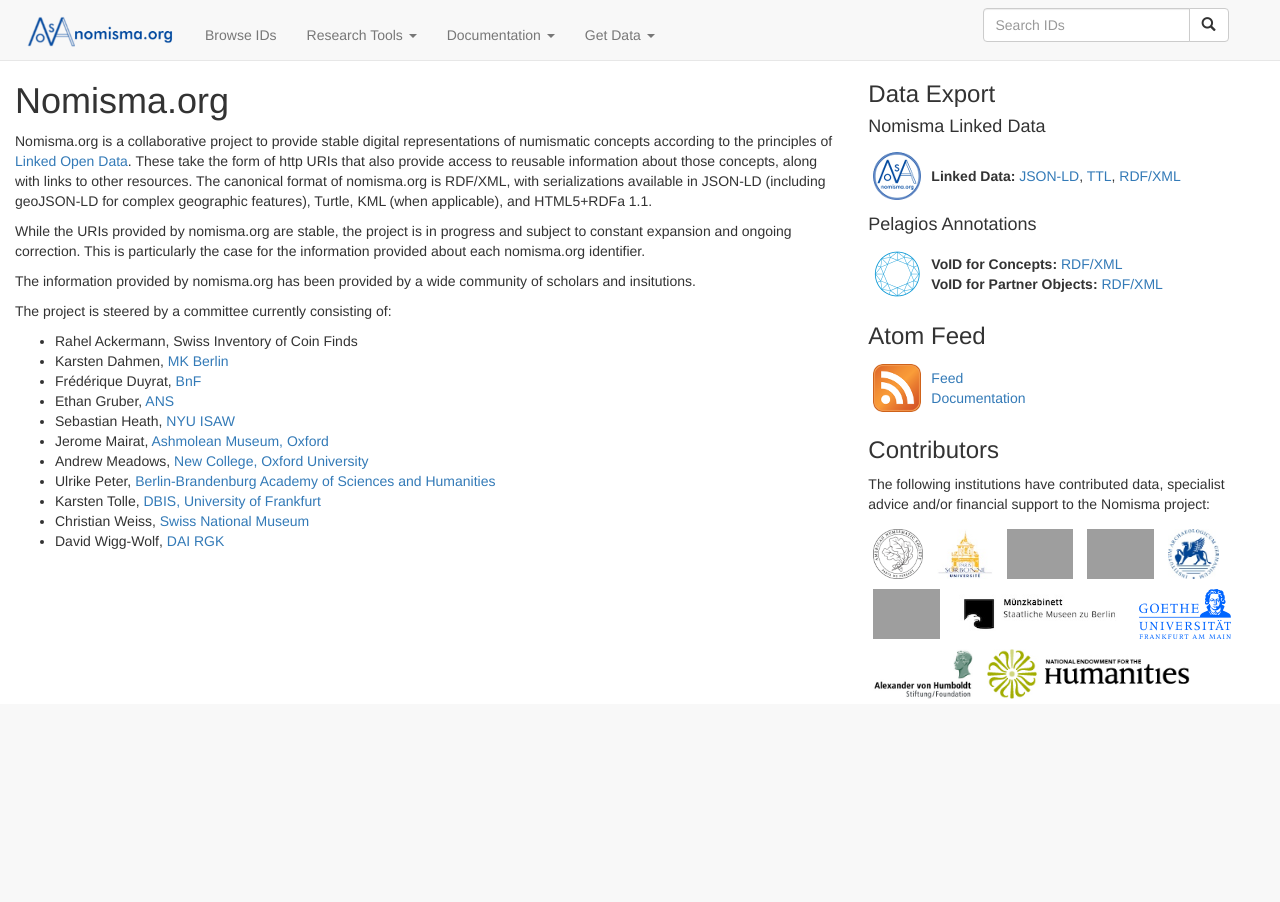
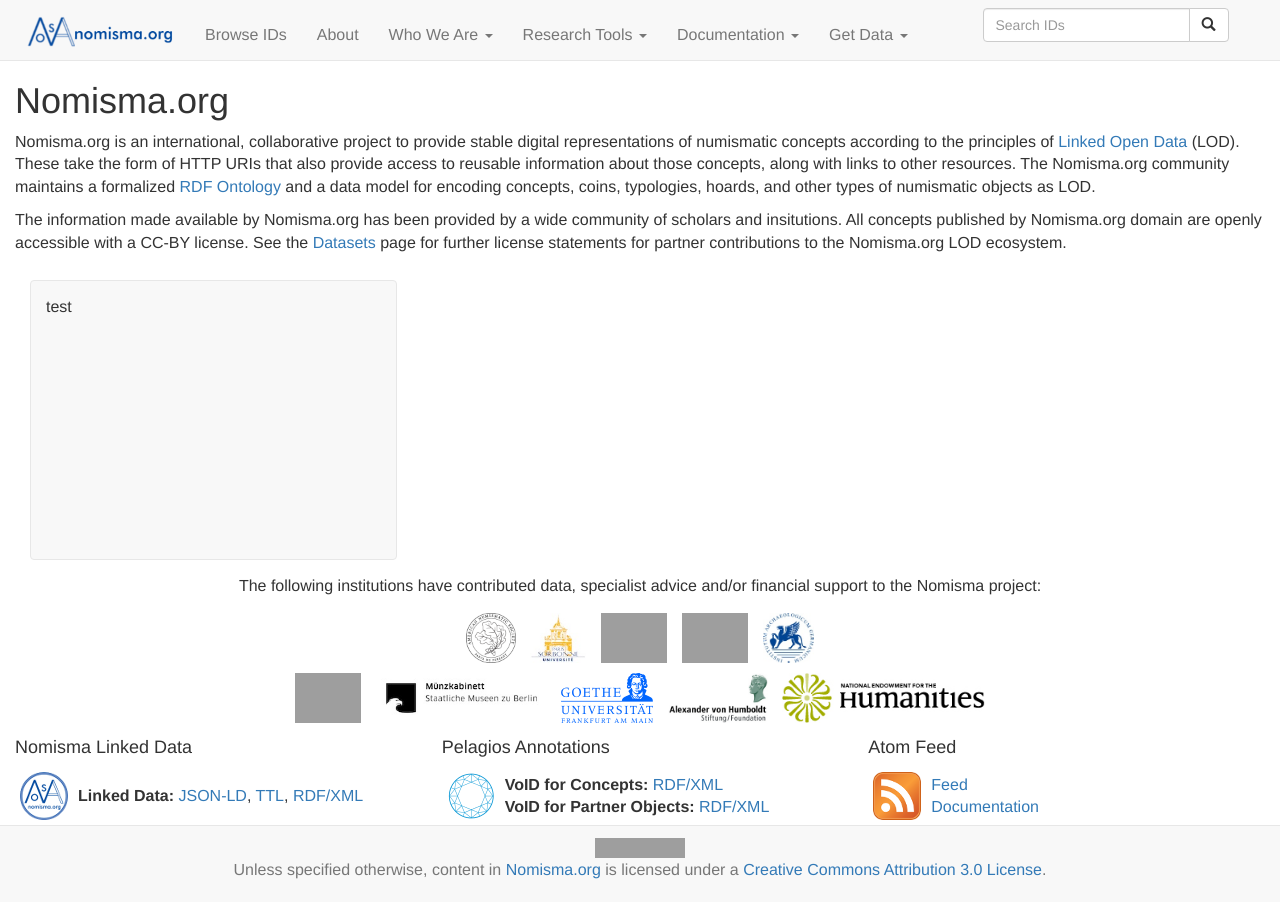
Before and after one commit to nomisma/site, a Jekyll site: the page built from index.md, in a window 1280 px wide. Built offline with Jekyll 4.4.1, drawn with Linux system fonts in a browser that asks for light colours; grey boxes are pictures that could not be loaded.

Commit message:
added further pages, began restructuring index page

```diff
--- /dev/null
+++ b/_includes/structure/footer.html
@@ -0,0 +1,8 @@
+<div id="footer">
+    <div class="container-fluid">
+        <p class="text-muted"><a href="http://creativecommons.org/licenses/by/3.0/"><img alt="Creative Commons License" style="border-width:0"
+            src="http://i.creativecommons.org/l/by/3.0/88x31.png"/></a><br/>Unless specified otherwise, content in <a href="http://nomisma.org"
+                xmlns:dc="http://purl.org/dc/elements/1.1/">Nomisma.org</a> is licensed under a <a xmlns:cc="http://creativecommons.org/ns#" href="http://creativecommons.org/licenses/by/3.0/"
+                    >Creative Commons Attribution 3.0 License</a>.</p>
+    </div>
+</div>
--- a/_includes/structure/navigation.html
+++ b/_includes/structure/navigation.html
@@ -15,6 +15,23 @@
             <ul class="nav navbar-nav">
                 <li>
                     <a href="{{ site.baseurl }}/browse">Browse IDs</a>
+                </li>
+                <li>
+                    <a href="{{ site.baseurl }}/about">About</a>
+                </li>
+                <li class="dropdown">
+                    <a href="#" class="dropdown-toggle" data-toggle="dropdown">Who We Are <b class="caret"></b></a>
+                    <ul class="dropdown-menu">
+                        <li>
+                            <a href="{{ site.baseurl }}/about/scientific_committee">Scientific Committee</a>
+                        </li>
+                        <li>
+                            <a href="{{ site.baseurl }}/about/working_groups">Working Groups</a>
+                        </li>
+                        <li>
+                            <a href="{{ site.baseurl }}/editor/">Editors</a>
+                        </li>
+                    </ul>
                 </li>
                 <li class="dropdown">
                     <a href="#" class="dropdown-toggle" data-toggle="dropdown">Research Tools <b class="caret"></b></a>
--- a/_layouts/default.html
+++ b/_layouts/default.html
@@ -18,5 +18,7 @@
                     {{ content }}
                 </div>
         </div>
+
+        {% include /structure/footer.html %}
     </body>
 </html>
--- a/_layouts/index.html
+++ b/_layouts/index.html
@@ -15,15 +15,79 @@
 
         <div class="container-fluid content">
             <div class="row">
-                <div class="col-md-8">
+                <div class="col-md-12">
                     <h1>{{ page.title }}</h1>
 
                     {{ content }}
                 </div>
+
+            </div>
+            <div class="row">
                 <div class="col-md-4">
-                    <div>
-                        <h3>Data Export</h3>
-                        <div>
+                    <div class="card">
+                        test
+                    </div>
+                </div>
+            </div>
+            <div class="row">
+                <div class="col-md-12 text-center">
+                    <p>The following institutions have contributed data, specialist advice and/or financial support to the Nomisma project:</p>
+
+                    <span class="media">
+                        <a href="http://numismatics.org" title="http://numismatics.org">
+                            <img src="{{ site.baseurl }}/images/ans_large.png" alt="http://numismatics.org"></img>
+                        </a>
+                    </span>
+                    <span class="media">
+                        <a href="http://www.paris-sorbonne.fr/" title="http://www.paris-sorbonne.fr/">
+                            <img src="{{ site.baseurl }}/images/paris-small.jpg" alt="http://www.paris-sorbonne.fr/"></img>
+                        </a>
+                    </span>
+                    <span class="media">
+                        <a href="http://finds.org.uk/" title="http://finds.org.uk/">
+                            <img src="http://finds.org.uk/images/logos/pas.gif" alt="http://finds.org.uk/"></img>
+                        </a>
+                    </span>
+                    <span class="media">
+                        <a href="http://www.britishmuseum.org/" title="http://www.britishmuseum.org/">
+                            <img src="http://finds.org.uk/images/logos/bm_logo.png" alt="http://www.britishmuseum.org/"></img>
+                        </a>
+                    </span>
+                    <span class="media">
+                        <a href="http://www.dainst.org/" title="http://www.dainst.org/">
+                            <img src="{{ site.baseurl }}/images/GreifBlau.jpg" alt="http://www.dainst.org/"></img>
+                        </a>
+                    </span>
+                    <br/>
+                    <span class="media">
+                        <a href="http://www.ahrc.ac.uk/" title="http://www.ahrc.ac.uk/">
+                            <img src="http://archaeologydataservice.ac.uk/images/logos/org34.png" alt="http://www.ahrc.ac.uk/"></img>
+                        </a>
+                    </span>
+                    <span class="media">
+                        <a href="http://www.smb.museum/ikmk/" title="http://www.smb.museum/ikmk/">
+                            <img src="{{ site.baseurl }}/images/SMB_MK_Black_sRGB.jpg" alt="http://www.smb.museum/ikmk/"></img>
+                        </a>
+                    </span>
+                    <span class="media">
+                        <a href="http://www2.uni-frankfurt.de/" title="http://www2.uni-frankfurt.de/">
+                            <img src="{{ site.baseurl }}/images/goethe.png" alt="http://www2.uni-frankfurt.de/"></img>
+                        </a>
+                    </span>
+                    <span class="media">
+                        <a href="https://www.humboldt-foundation.de/" title="https://www.humboldt-foundation.de/">
+                            <img src="{{ site.baseurl }}/images/AvH_Logo_n7_Word_rgb2.jpg" alt="https://www.humboldt-foundation.de/"></img>
+                        </a>
+                    </span>
+                    <span class="media">
+                        <a href="https://www.neh.gov/" title="The National Endowment for the Humanities">
+                            <img src="{{ site.baseurl }}/images/neh_logo_horizontal_rgb.jpg" alt="NEH Logo"></img>
+                        </a>
+                    </span>
+                </div>
+            </div>
+            <div class="row">
+                <div class="col-md-4">
                     <h4>Nomisma Linked Data</h4>
                     <table class="table-dl">
                         <tr>
@@ -37,7 +101,7 @@
                         </tr>
                     </table>
                 </div>
-                        <div>
+                <div class="col-md-4">
                     <h4>Pelagios Annotations</h4>
                     <table class="table-dl">
                         <tr>
@@ -56,9 +120,8 @@
                         </tr>
                     </table>
                 </div>
-                    </div>
-                    <div>
-                        <h3>Atom Feed</h3>
+                <div class="col-md-4">
+                    <h4>Atom Feed</h4>
                     <table class="table-dl">
                         <tr>
                             <td>
@@ -74,63 +137,10 @@
                         </tr>
                     </table>
                 </div>
-                    <div>
-                        <h3>Contributors</h3>
-                        <p>The following institutions have contributed data, specialist advice and/or financial support to the Nomisma project:</p>
-
-                        <div class="media">
-                            <a href="http://numismatics.org" title="http://numismatics.org">
-                            <img src="{{ site.baseurl }}/images/ans_large.png" alt="http://numismatics.org"></img>
-                            </a>
-                        </div>
-                        <div class="media">
-                            <a href="http://www.paris-sorbonne.fr/" title="http://www.paris-sorbonne.fr/">
-                            <img src="{{ site.baseurl }}/images/paris-small.jpg" alt="http://www.paris-sorbonne.fr/"></img>
-                            </a>
-                        </div>
-                        <div class="media">
-                            <a href="http://finds.org.uk/" title="http://finds.org.uk/">
-                            <img src="http://finds.org.uk/images/logos/pas.gif" alt="http://finds.org.uk/"></img>
-                            </a>
-                        </div>
-                        <div class="media">
-                            <a href="http://www.britishmuseum.org/" title="http://www.britishmuseum.org/">
-                            <img src="http://finds.org.uk/images/logos/bm_logo.png" alt="http://www.britishmuseum.org/"></img>
-                            </a>
-                        </div>
-                        <div class="media">
-                            <a href="http://www.dainst.org/" title="http://www.dainst.org/">
-                                <img src="{{ site.baseurl }}/images/GreifBlau.jpg" alt="http://www.dainst.org/"></img>
-                            </a>
-                        </div>
-                        <div class="media">
-                            <a href="http://www.ahrc.ac.uk/" title="http://www.ahrc.ac.uk/">
-                            <img src="http://archaeologydataservice.ac.uk/images/logos/org34.png" alt="http://www.ahrc.ac.uk/"></img>
-                            </a>
-                        </div>
-                        <div class="media">
-                            <a href="http://www.smb.museum/ikmk/" title="http://www.smb.museum/ikmk/">
-                                <img src="{{ site.baseurl }}/images/SMB_MK_Black_sRGB.jpg" alt="http://www.smb.museum/ikmk/"></img>
-                            </a>
-                        </div>
-                        <div class="media">
-                            <a href="http://www2.uni-frankfurt.de/" title="http://www2.uni-frankfurt.de/">
-                                <img src="{{ site.baseurl }}/images/goethe.png" alt="http://www2.uni-frankfurt.de/"></img>
-                            </a>
-                        </div>
-                        <div class="media">
-                            <a href="https://www.humboldt-foundation.de/" title="https://www.humboldt-foundation.de/">
-                                <img src="{{ site.baseurl }}/images/AvH_Logo_n7_Word_rgb2.jpg" alt="https://www.humboldt-foundation.de/"></img>
-                            </a>
-                        </div>
-                        <div class="media">
-                            <a href="https://www.neh.gov/" title="The National Endowment for the Humanities">
-                                <img src="{{ site.baseurl }}/images/neh_logo_horizontal_rgb.jpg" alt="NEH Logo"></img>
-                            </a>
             </div>
         </div>
-                </div>
-            </div>
-        </div>
+
+        {% include /structure/footer.html %}
+
     </body>
 </html>
--- a/css/style.css
+++ b/css/style.css
@@ -4,6 +4,7 @@
   ****************************************
  */
 body{
+    font-size:16px;
     background-color: #F8F8F8;
 }
 .nav{
@@ -22,8 +23,8 @@
     background-color: white;
 }
 .highlight{
-    background-color: #F7F7F9;
-    border: 1px solid #E1E1E8;
+    background-color: #F8F8F8;
+    border: 1px solid #e7e7e7;
     border-radius: 4px;
     margin-bottom: 14px;
     padding: 9px 14px;
@@ -35,18 +36,24 @@
 .table-dl td{
     padding: 5px;
 }
+.card{
+    height: 280px;
+    margin: 15px;
+    padding: 15px;
+    background-color: #F8F8F8;
+    border: 1px solid #e7e7e7;
+    border-radius: 4px;
+}
 /*
   ***************************************
   INDEX
   ***************************************
  */
-.media{
-    display: inline;
-}
 .media img{
     height: 50px;
     margin: 5px;
 }
+
 /*
   ***************************************
   ONTOLOGY PAGE
@@ -72,7 +79,7 @@
     margin-top: 5px;
     padding-bottom: 5px;
 }
-.description dl dd {
+.description dl dd{
     margin-left: 1em;
 }
 /*
--- a/index.md
+++ b/index.md
@@ -5,23 +5,6 @@
 title: Nomisma.org
 layout: index
 ---
+Nomisma.org is an international, collaborative project to provide stable digital representations of numismatic concepts according to the principles of [Linked Open Data](http://www.w3.org/DesignIssues/LinkedData.html) (LOD). These take the form of HTTP URIs that also provide access to reusable information about those concepts, along with links to other resources. The Nomisma.org community maintains a formalized [RDF Ontology](http://nomisma.org/ontology) and a data model for encoding concepts, coins, typologies, hoards, and other types of numismatic objects as LOD.
 
-Nomisma.org is a collaborative project to provide stable digital representations of numismatic concepts according to the principles of [Linked Open Data](http://www.w3.org/DesignIssues/LinkedData.html). These take the form of http URIs that also provide access to reusable information about those concepts, along with links to other resources. The canonical format of nomisma.org is RDF/XML, with serializations available in JSON-LD (including geoJSON-LD for complex geographic features), Turtle, KML (when applicable), and HTML5+RDFa 1.1.
-
-While the URIs provided by nomisma.org are stable, the project is in progress and subject to constant expansion and ongoing correction. This is particularly the case for the information provided about each nomisma.org identifier.
-
-The information provided by nomisma.org has been provided by a wide community of scholars and insitutions.
-
-The project is steered by a committee currently consisting of:
-
-- Rahel Ackermann, Swiss Inventory of Coin Finds
-- Karsten Dahmen, [MK Berlin](http://ww2.smb.museum/ikmk/)
-- Frédérique Duyrat, [BnF](http://www.bnf.fr/)
-- Ethan Gruber, [ANS](http://numismatics.org/)
-- Sebastian Heath, [NYU ISAW](http://isaw.nyu.edu/)
-- Jerome Mairat, [Ashmolean Museum, Oxford](https://www.ashmolean.org/)
-- Andrew Meadows, [New College, Oxford University](http://www.new.ox.ac.uk/)
-- Ulrike Peter, [Berlin-Brandenburg Academy of Sciences and Humanities](http://www.bbaw.de/en/)
-- Karsten Tolle, [DBIS, University of Frankfurt](http://www.dbis.informatik.uni-frankfurt.de/)
-- Christian Weiss, [Swiss National Museum](https://www.nationalmuseum.ch/)
-- David Wigg-Wolf, [DAI RGK](http://www.dainst.org/en/department/rgk)
+The information made available by Nomisma.org has been provided by a wide community of scholars and insitutions. All concepts published by Nomisma.org domain are openly accessible with a CC-BY license. See the [Datasets]({{site.baseurl}}/datasets) page for further license statements for partner contributions to the Nomisma.org LOD ecosystem.
```
Also changed, not shown: _data/committee.csv (added, +10 -0 lines), _data/namespaces.csv (added, +26 -0 lines), about.md (added, +10 -0 lines), about/scientific_committee.md (added, +35 -0 lines), about/working_groups.md (added, +7 -0 lines), 3 other files. Lines whose indentation alone changed are shown as unchanged.
